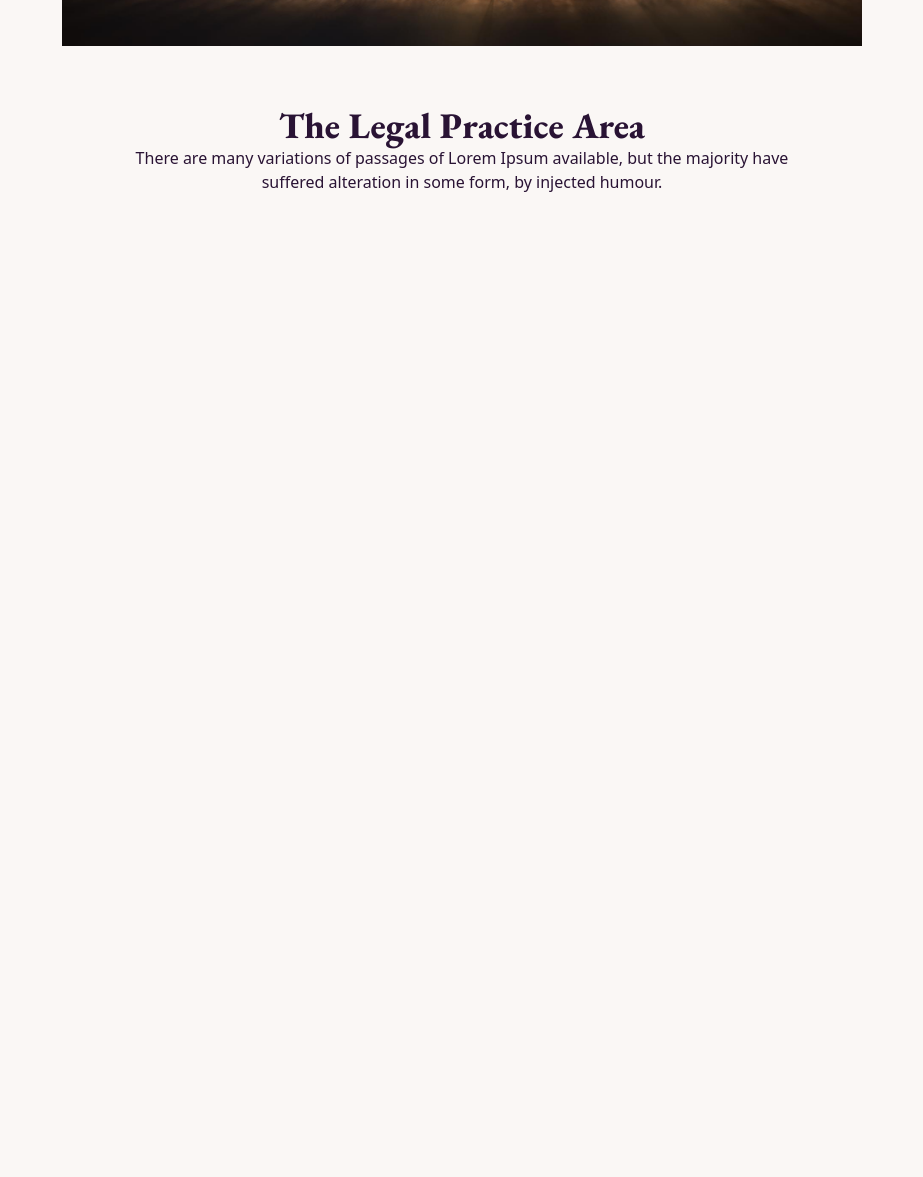
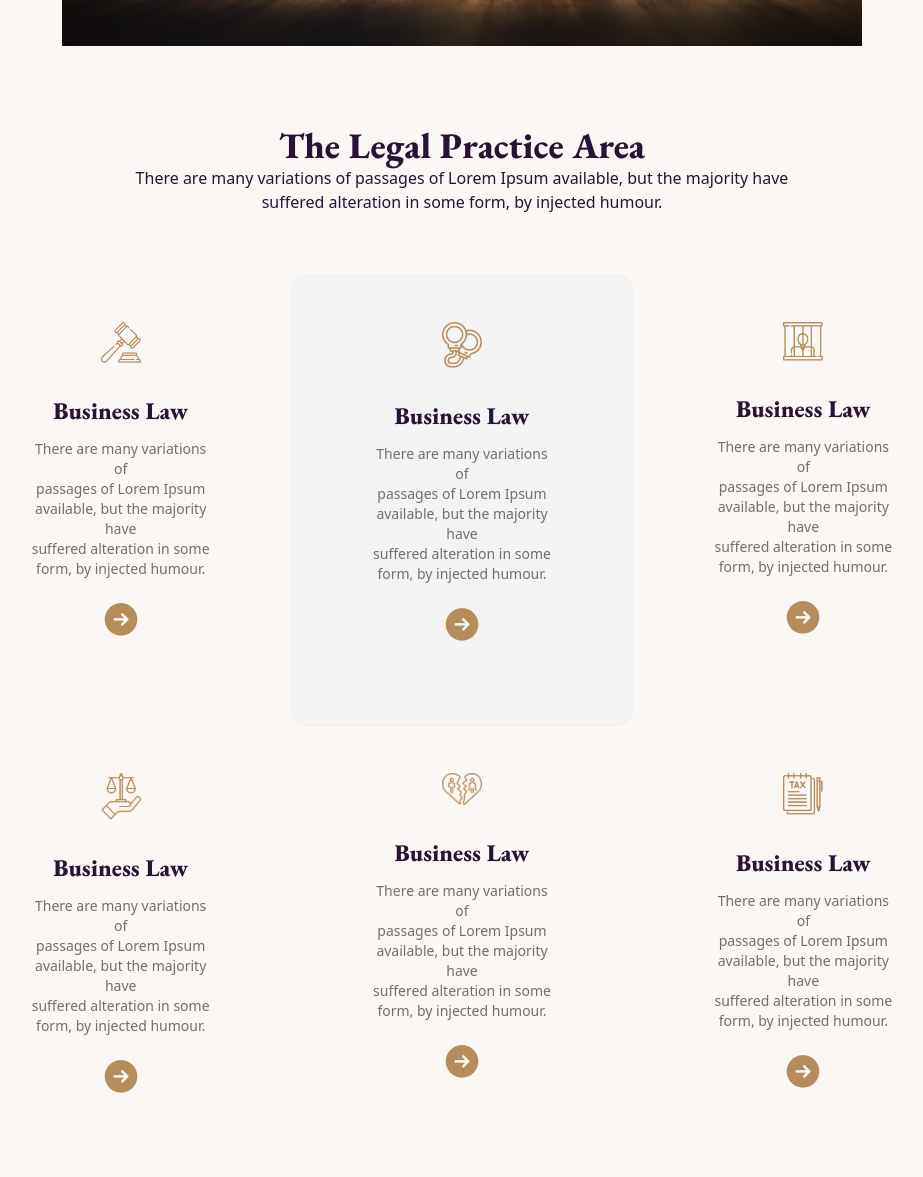
Before and after one commit to mehedihasan208/legal-team-resource, a plain HTML site: page index.html in a window 1280 px wide. Shown: the part 550-1727 px from the top of the page, without its empty margins (178-1101 px from the left). Before the commit the page ends 800 px from the top, so only its background shows below. Drawn offline with nearby package versions, Linux system fonts and the light colour scheme.

Commit message:
card update

```diff
--- a/index.html
+++ b/index.html
@@ -71,7 +71,7 @@
         </nav>
         <!-- legal soluation part  -->
         <section class="px-8 md:px-16 lg:px-60 py-5 my-10 font-garamond">
-          <div class="hero min-h-[400px]" style="background-image: url(images/banner.png);">
+          <div class="hero lg:min-h-[400px]" style="background-image: url(images/banner.png);">
             <div class="hero- bg-opacity-60"></div>
             <div class="hero-content text-center text-neutral-content">
               <div class="max-w-md">
@@ -87,18 +87,93 @@
         </section>
 
         <!-- legal practics area  -->
-        <div class=" text-center">
+        <div class=" text-center px-8 md:px-16 lg:px-60 py-5 my-10">
           <h3 class="font-garamond text-4xl font-extrabold">The Legal Practice Area</h3>
           <p>There are many variations of passages of Lorem Ipsum available, but the majority have <br> suffered alteration in some form, by injected humour.</p>
         </div>
+         </header>
+ <!-- main card section  -->
 
-         </header>
+    <main>
+         <div class="grid grid-cols md:grid-cols-2 lg:grid-cols-3 lg:px-32">
+           <!-- card reader one  -->
+        <div class="card p-12">
+          <figure><img class="w-10" src="images/business.png" alt="Shoes" /></figure>
+          <div class="card-body">
+            <div class="text-center">
+              <h4 class="mb-3 text-2xl font-extrabold font-garamond">Business Law</h4>
+              <p class="text-sm text-[#707070]">There are many variations of <br> passages of Lorem Ipsum <br> available, but the majority have <br> suffered alteration in some <br> form, by injected humour.</p>
+              <div class="flex justify-center mt-5">
+                <img src="images/Frame.png" alt=""></div>
+            </div>
+          </div>
+        </div>
+           <!-- card reader two  -->
+        <div class="card bg-[#f3f3f3] shadow-sm p-12">
+          <figure><img class="w-10" src="images/criminal.png" alt="Shoes" /></figure>
+          <div class="card-body">
+            <div class="text-center">
+              <h4 class="mb-3 text-2xl font-extrabold font-garamond">Business Law</h4>
+              <p class="text-sm text-[#707070]">There are many variations of <br> passages of Lorem Ipsum <br> available, but the majority have <br> suffered alteration in some <br> form, by injected humour.</p>
+              <div class="flex justify-center mt-5">
+                <img src="images/Frame.png" alt=""></div>
+            </div>
+          </div>
+        </div>
+           <!-- card reader three  -->
+        <div class="card p-12">
+          <figure><img class="w-10" src="images/child.png" alt="Shoes" /></figure>
+          <div class="card-body">
+            <div class="text-center">
+              <h4 class="mb-3 text-2xl font-extrabold font-garamond">Business Law</h4>
+              <p class="text-sm text-[#707070]">There are many variations of <br> passages of Lorem Ipsum <br> available, but the majority have <br> suffered alteration in some <br> form, by injected humour.</p>
+              <div class="flex justify-center mt-5">
+                <img src="images/Frame.png" alt=""></div>
+            </div>
+          </div>
+        </div>
+           <!-- card reader four  -->
+        <div class="card p-12">
+          <figure><img class="w-10" src="images/education.png" alt="Shoes" /></figure>
+          <div class="card-body">
+            <div class="text-center">
+              <h4 class="mb-3 text-2xl font-extrabold font-garamond">Business Law</h4>
+              <p class="text-sm text-[#707070]">There are many variations of <br> passages of Lorem Ipsum <br> available, but the majority have <br> suffered alteration in some <br> form, by injected humour.</p>
+              <div class="flex justify-center mt-5">
+                <img src="images/Frame.png" alt=""></div>
+            </div>
+          </div>
+        </div>
+           <!-- card reader five  -->
+        <div class="card p-12">
+          <figure><img class="w-10" src="images/divorce.png" alt="Shoes" /></figure>
+          <div class="card-body">
+            <div class="text-center">
+              <h4 class="mb-3 text-2xl font-extrabold font-garamond">Business Law</h4>
+              <p class="text-sm text-[#707070]">There are many variations of <br> passages of Lorem Ipsum <br> available, but the majority have <br> suffered alteration in some <br> form, by injected humour.</p>
+              <div class="flex justify-center mt-5">
+                <img src="images/Frame.png" alt=""></div>
+            </div>
+          </div>
+        </div>
+           <!-- card reader six  -->
+        <div class="card p-12">
+          <figure><img class="w-10" src="images/tax.png" alt="Shoes" /></figure>
+          <div class="card-body">
+            <div class="text-center">
+              <h4 class="mb-3 text-2xl font-extrabold font-garamond">Business Law</h4>
+              <p class="text-sm text-[#707070]">There are many variations of <br> passages of Lorem Ipsum <br> available, but the majority have <br> suffered alteration in some <br> form, by injected humour.</p>
+              <div class="flex justify-center mt-5">
+                <img src="images/Frame.png" alt=""></div>
+            </div>
+          </div>
+        </div>
 
 
+         </div>
+    </main>
 
-    <main>
-         <div></div>
-    </main>
+
     <footer></footer>
 
 </body>
```
